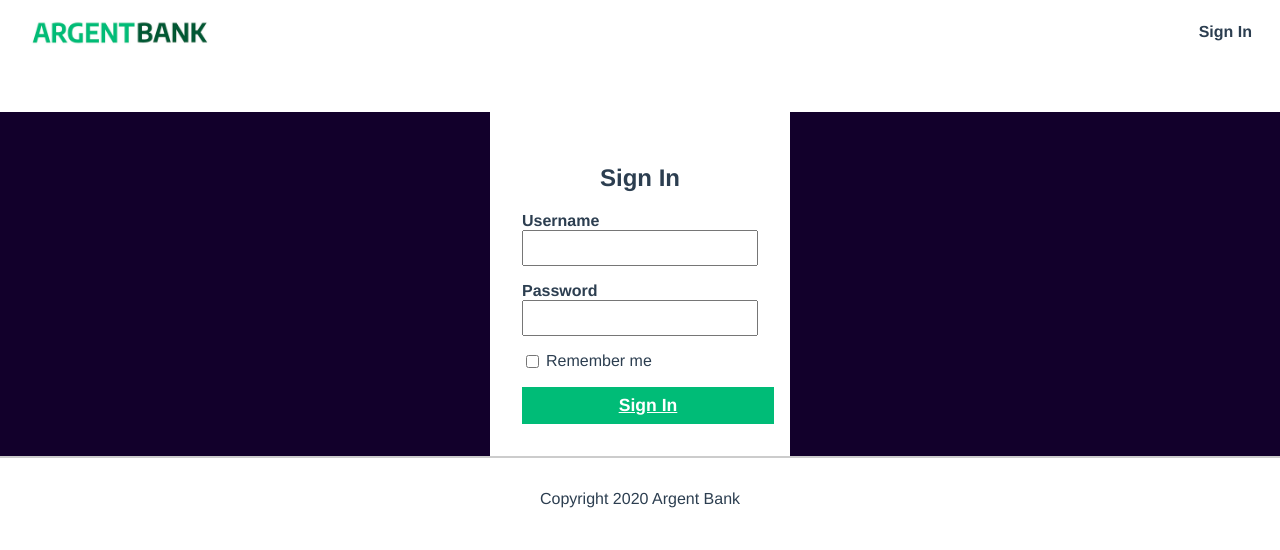
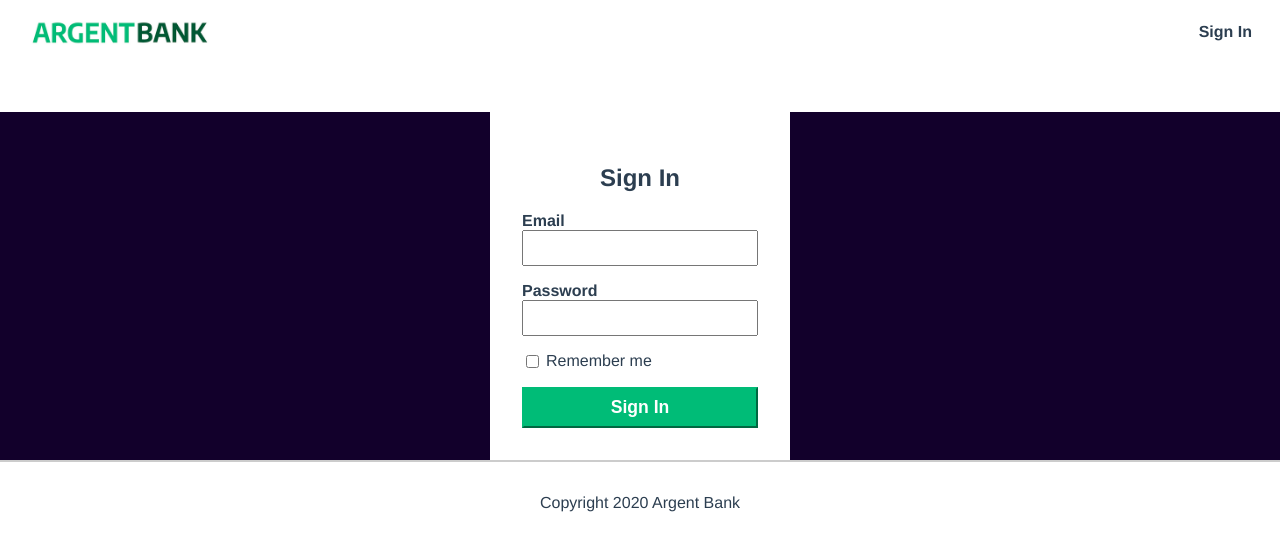
Before and after one commit to dollyazur/frontendArgentBank, a React (Vite) app: page / in a window 1280 px wide. Shown: the top 550 px of the page. Built offline with nearby package versions, Linux system fonts and the light colour scheme.

Commit message:
modif SignIn.jsx avant essai connexion

```diff
--- a/src/pages/SignIn.jsx
+++ b/src/pages/SignIn.jsx
@@ -1,18 +1,42 @@
-
-import { Link } from 'react-router-dom'; // Import de Link
+import { useState } from 'react';
+import { useDispatch } from 'react-redux';
+import { useNavigate } from 'react-router-dom';
+import axios from 'axios';
+import { loginSuccess } from '../redux/userSlice';
 import '../assets/css/main.css';
 import logo from '../assets/images/argentBankLogo.png';
 
 const SignIn = () => {
+    const [email, setEmail] = useState('');
+    const [password, setPassword] = useState('');
+    const [error, setError] = useState('');
+    const dispatch = useDispatch();
+    const navigate = useNavigate();
+
+    const handleLogin = async (e) => {
+        e.preventDefault();
+        setError('');
+
+        try {
+            const response = await axios.post('http://localhost:3001/api/v1/user/login', {
+                email,
+                password,
+            });
+
+            const { token } = response.data.body;
+            dispatch(loginSuccess({ token, user: null })); // Stocke le token
+            navigate('/user'); // Redirige vers la page User après connexion
+        } catch (error) {
+            console.error('Erreur de connexion :', error); // Affiche l'erreur en console
+            setError('Email ou mot de passe incorrect.');
+        }
+    };
+
     return (
         <>
             <nav className="main-nav">
                 <a className="main-nav-logo" href="/">
-                    <img
-                        className="main-nav-logo-image"
-                        src={logo}
-                        alt="Argent Bank Logo"
-                    />
+                    <img className="main-nav-logo-image" src={logo} alt="Argent Bank Logo" />
                     <h1 className="sr-only">Argent Bank</h1>
                 </a>
                 <div>
@@ -26,26 +50,35 @@ const SignIn = () => {
                 <section className="sign-in-content">
                     <i className="fa fa-user-circle sign-in-icon"></i>
                     <h1>Sign In</h1>
-                    <form>
+                    <form onSubmit={handleLogin}>
                         <div className="input-wrapper">
-                            <label htmlFor="username">Username</label>
-                            <input type="text" id="username" />
+                            <label htmlFor="email">Email</label>
+                            <input
+                                type="email"
+                                id="email"
+                                value={email}
+                                onChange={(e) => setEmail(e.target.value)}
+                                required
+                            />
                         </div>
                         <div className="input-wrapper">
                             <label htmlFor="password">Password</label>
-                            <input type="password" id="password" />
+                            <input
+                                type="password"
+                                id="password"
+                                value={password}
+                                onChange={(e) => setPassword(e.target.value)}
+                                required
+                            />
                         </div>
                         <div className="input-remember">
                             <input type="checkbox" id="remember-me" />
                             <label htmlFor="remember-me">Remember me</label>
                         </div>
-                        {/* PLACEHOLDER DUE TO STATIC SITE */}
-                        <Link to="/user" className="sign-in-button">
-    Sign In
-</Link>
-
-                        {/* SHOULD BE THE BUTTON BELOW */}
-                        {/* <button className="sign-in-button">Sign In</button> */}
+                        {error && <p className="error-message">{error}</p>}
+                        <button type="submit" className="sign-in-button">
+                            Sign In
+                        </button>
                     </form>
                 </section>
             </main>
```
